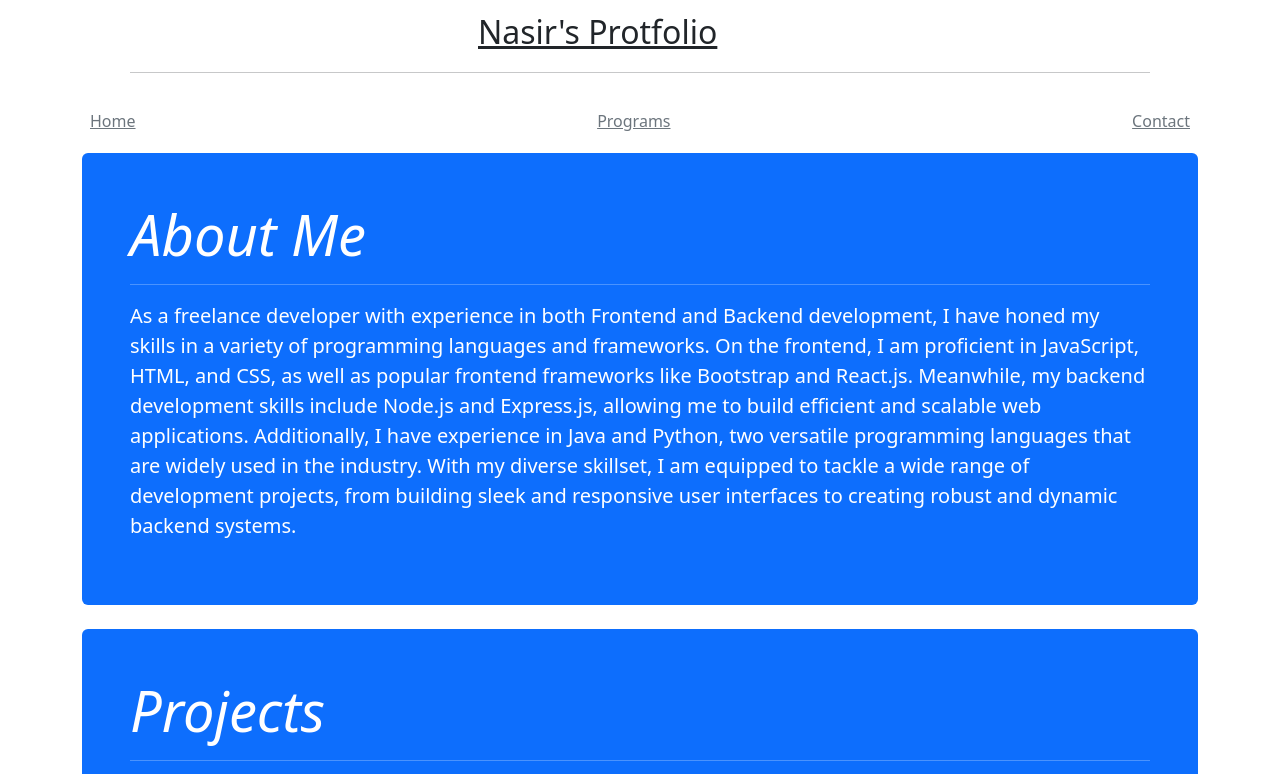
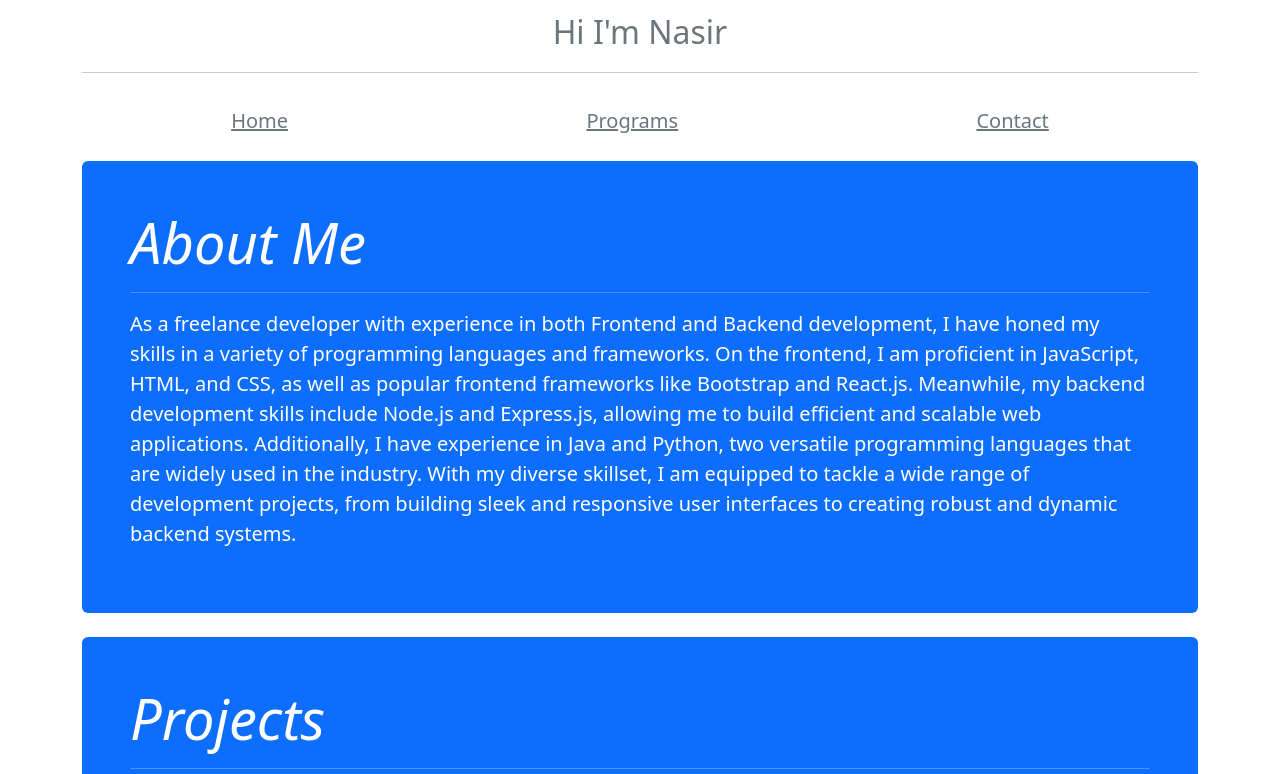
Before and after one commit to abdinasir9/NASIRBLOG, a plain HTML site: page index.html in a window 1280 px wide. Shown: the top 774 px of the page. Drawn offline with nearby package versions, Linux system fonts and the light colour scheme.

Commit message:
centered title

```diff
--- /dev/null
+++ b/index.css
@@ -0,0 +1,4 @@
+body{
+    background: black;
+    color: white;
+}
--- a/index.html
+++ b/index.html
@@ -3,6 +3,7 @@
   <head>
     <meta charset="utf-8" />
     <meta name="viewport" content="width=device-width, initial-scale=1" />
+    <link rel="index.css" href="index.css">
     <title>Bootstrap demo</title>
     <link
       href="https://cdn.jsdelivr.net/npm/bootstrap@5.3.0-alpha1/dist/css/bootstrap.min.css"
@@ -16,10 +17,10 @@
     <!--Headers-->
     <div class="container">
       <!--Header-->
-      <header class="py-2 px-5">
+      <header class="py-2 ">
         <div class="row flex-nowrap justify-content-center align-items-center">
-          <div class="col-4 text center">
-            <a href="#" class="text-dark fs-2">Nasir's Protfolio</a>
+          <div class="col-4 text-center">
+            <a href="#" class="text-secondary fs-2 text-decoration-none">Hi I'm Nasir</a>
           </div>
         </div>
         <hr />
@@ -27,10 +28,10 @@
       <!--End of Header-->
       <!--Navigation-->
       <div class="py-1 mb-2">
-        <nav class="nav d-flex justify-content-between">
-          <a href="#" class="href p-2 link-secondary">Home</a>
-          <a href="#" class="href p-2 link-secondary">Programs</a>
-          <a href="#" class="href p-2 link-secondary">Contact</a>
+        <nav class="nav d-flex justify-content-around">
+          <a href="#" class="href p-2 link-secondary h5">Home</a>
+          <a href="#" class="href p-2 link-secondary h5">Programs</a>
+          <a href="#" class="href p-2 link-secondary h5">Contact</a>
         </nav>
       </div>
       <!--End of Navigation-->
```
